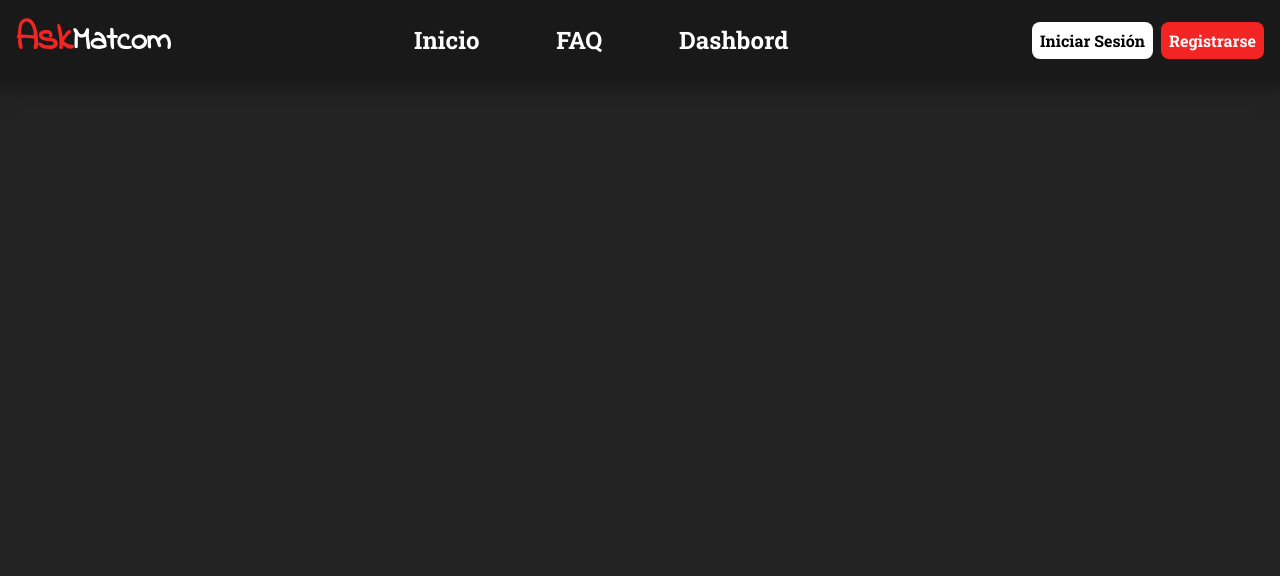
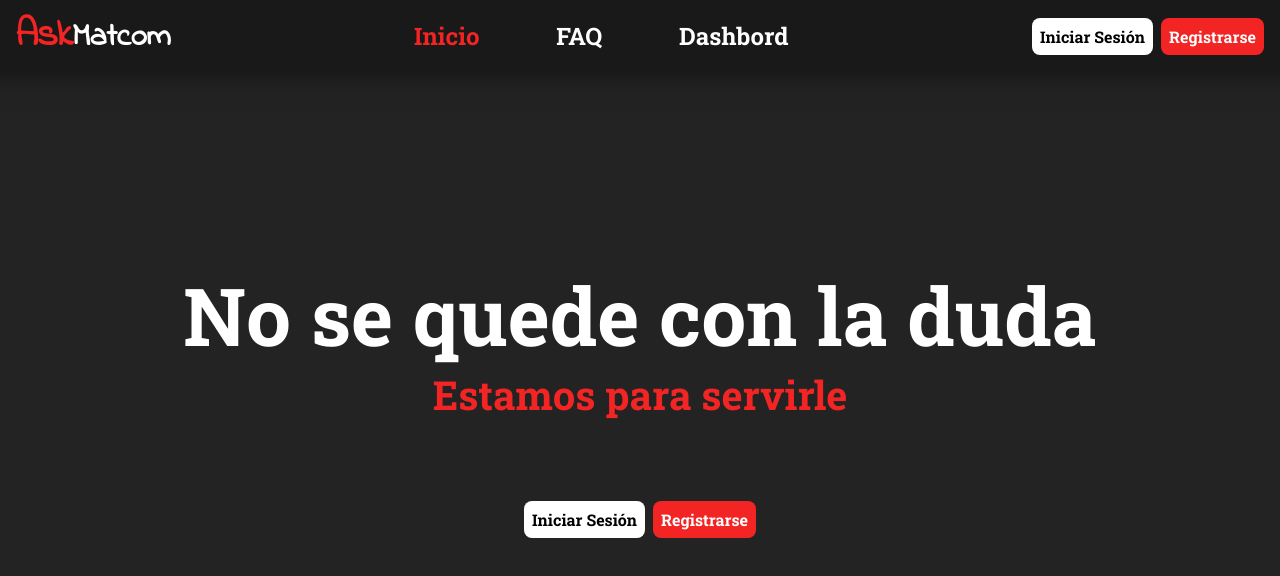
Before and after one commit to Carlitonchin/Frontend-Tesis, a Nuxt app: page / in a window 1280 px wide. Shown: the top 576 px of the page. Built offline with nearby package versions, Linux system fonts and the light colour scheme.

Commit message:
home page advancing

```diff
--- a/assets/css/flex-layout.css
+++ b/assets/css/flex-layout.css
@@ -15,6 +15,11 @@
     align-items: center;
 }
 
+.flex-center-justify
+{
+    justify-content: center;
+}
+
 .flex-space-between
 {
     justify-content: space-between;
--- a/assets/css/main.css
+++ b/assets/css/main.css
@@ -8,9 +8,10 @@
     src: url('assets/fonts/IndieFlower-Regular.ttf')  format('truetype');
   }
 
-body
+*
 {
   margin: 0;
+  padding: 0;
 }
 
 :root
@@ -34,7 +35,11 @@ body
 .first-color
 {
     color: var(--primary-color);
-    font-size: larger;
+}
+
+.larger
+{
+  font-size: larger;
 }
 
 .logo
--- a/components/Logo.vue
+++ b/components/Logo.vue
@@ -1,5 +1,5 @@
 <template>
     <NuxtLink to="/" class="clickable logo without-decoration">
-        <h1 class="m0"><span class="first-color">Ask</span>Matcom</h1>
+        <h1 class="m0"><span class="first-color larger">Ask</span>Matcom</h1>
     </NuxtLink>
 </template>
--- a/components/nav/Bar.vue
+++ b/components/nav/Bar.vue
@@ -2,46 +2,43 @@
     const props = defineProps(["options"])
 </script>
 <template>
-    <div id="container" class="flex-horizontal flex-center-align flex-space-between p2 p1-top-bottom">
+    <div id="bar">
+
+        <div id="container" class="flex-horizontal flex-center-align flex-space-between p2 p1-top-bottom">
         <slot name="logo"/>
         <div id="container-options" class="flex-horizontal flex-space-between">
             <NuxtLink class="clickable without-decoration s-link"
             v-for="item in props.options" :key="item.id" :to="item.link">
-            <h2 >
+            <h2 :class="{'first-color':item.current}">
                 {{item.text}}
               </h2>
             </NuxtLink>
 
         </div>
 
-        <div class="flex-horizontal flex-center-align">
-            <div id="login" class="button secondary">
-                Iniciar Sesión
-            </div>
-            <div class="button primary">
-                Registrarse
-            </div>
-        </div>
+        <UtilLoginRegister/>
 
+    </div>
     </div>
 </template>
 
 <style scoped>
-    #container
+    #bar
     {
-        background: rgba(0, 0, 0, 0.281);
+
+        height: 8vh;
+        min-height: 40px;
+        position: fixed;
+        width: 100vw;
+    }
+
+#container
+{
+    background: rgba(0, 0, 0, 0.281);
         -webkit-box-shadow: -4px -26px 30px 21px rgba(0,0,0,0.75);
         -moz-box-shadow: -4px -26px 30px 21px rgba(0,0,0,0.75);
         box-shadow: -4px -26px 30px 21px rgba(0,0,0,0.75);
-        height: 8vh;
-        min-height: 40px;
-    }
-
-    #login
-    {
-        margin-right: 0.5rem;
-    }
-
+}
     #container-options
     {
         width: 30%;
@@ -53,6 +50,7 @@
     }
     .s-link:hover
     {
-        color:var(--primary-color)
+        color:var(--primary-color);
+        scale: 1.05;
     }
 </style>
--- /dev/null
+++ b/components/page/home.vue
@@ -0,0 +1,26 @@
+<template>
+    <section id="home" class="flex-vertical flex-center-align flex-center-justify">
+        <h1 id="title">No se quede con la duda</h1>
+        <h2 id="subtitle">Estamos para servirle</h2>
+        <UtilLoginRegister/>
+  </section>
+</template>
+
+<style scoped>
+  #home
+  {
+    height: 100vh;
+  }
+
+  #title
+  {
+    font-size: 5rem;
+  }
+
+  #subtitle
+  {
+    font-size: 2.5rem;
+    color:var(--primary-color);
+    margin-bottom: 5rem;
+  }
+</style>
--- /dev/null
+++ b/components/util/LoginRegister.vue
@@ -0,0 +1,18 @@
+<template>
+    <div class="flex-horizontal flex-center-align">
+            <div id="login" class="button secondary">
+                Iniciar Sesión
+            </div>
+            <div class="button primary">
+                Registrarse
+            </div>
+        </div>
+</template>
+
+<style scoped>
+      #login
+    {
+        margin-right: 0.5rem;
+    }
+
+</style>
--- a/pages/index.vue
+++ b/pages/index.vue
@@ -1,19 +1,17 @@
 <script setup>
-    const options = ref(
-        [
-            {id:0,text:"Inicio", link:"#container"},
-            {id:1,text:"FAQ", link:"#faq"},
-            {id:2,text:"Dashbord", link:"/dashbord"}
-        ])
+    import nav_state from '~~/state/nav-state';
 </script>
 
 <template>
 <NuxtLayout>
 
-  <NavBar :options="options">
+  <NavBar :options="nav_state('Inicio')">
     <template #logo>
       <Logo/>
     </template>
   </NavBar>
+
+  <PageHome/>
+
 </NuxtLayout>
 </template>
--- /dev/null
+++ b/state/nav-state.js
@@ -0,0 +1,19 @@
+export default (current)=>
+{
+    let result =  [
+            {id:0,text:"Inicio", link:"/", current:false},
+            {id:1,text:"FAQ", link:"/faq", current:false},
+            {id:2,text:"Dashbord", link:"/dashbord", current:false}
+        ]
+
+    switch(current)
+    {
+        case "Inicio": result[0].current = true; break;
+
+        case "FAQ": result[1].current = true; break;
+
+        case "Dashbord": result[2].current = true; break;
+    }
+
+    return result;
+}
```
